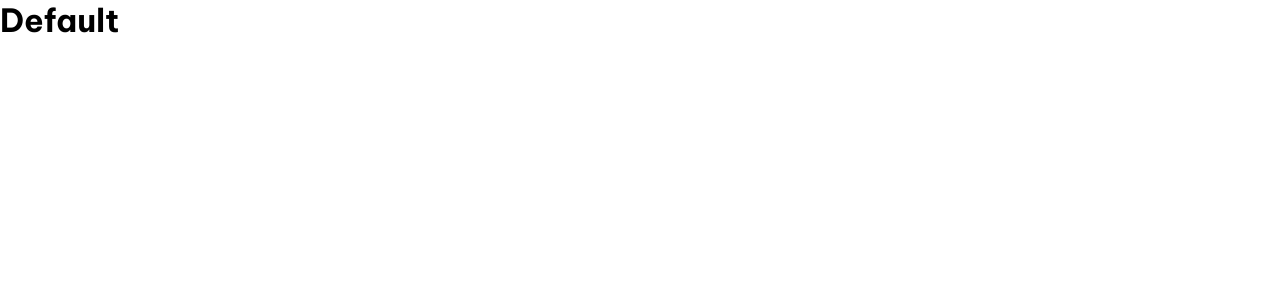
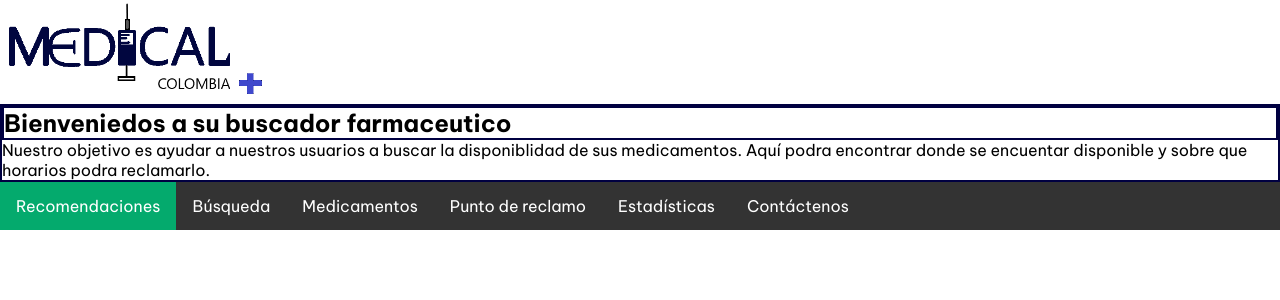
Before and after one commit to Nealrovi/medical-site, an Angular app: page / in a window 1280 px wide. Shown: the top 300 px of the page. Built offline with nearby package versions, Linux system fonts and the light colour scheme.

Commit message:
Se elaboraron las plantillas comunes en la pagina.

```diff
--- /dev/null
+++ b/src/app/app.html
@@ -0,0 +1,2 @@
+<app-header></app-header> <app-descriptor></app-descriptor>
+<app-nav-bar></app-nav-bar>
--- a/src/app/app.ts
+++ b/src/app/app.ts
@@ -1,13 +1,14 @@
 import {Component} from '@angular/core';
+import { Header } from "src/header/header";
+import { Descriptor } from "src/descriptor/descriptor";
+import { NavBar } from "src/nav-bar/nav-bar";
 
 @Component({
   selector: 'app-root',
-  imports: [],
-  template: `
-    <h1>Default</h1>
-  `,
+  imports: [Header, Descriptor, NavBar],
+  templateUrl: "./app.html",
   styleUrls: ['./app.css'],
 })
 export class App {
-  title = 'default';
+  title = 'Medical Colombia';
 }
--- /dev/null
+++ b/src/descriptor/descriptor.css
@@ -0,0 +1,6 @@
+.contorno-texto {
+  border: 2px solid rgb(0, 0, 65);
+}
+.contorno-subtitulo {
+  border: 2px solid rgb(0, 0, 65);
+}
--- /dev/null
+++ b/src/descriptor/descriptor.html
@@ -0,0 +1,9 @@
+<div class="contorno-texto">
+  <h2 class="contorno-subtitulo">Bienveniedos a su buscador farmaceutico</h2>
+
+  <p>
+    Nuestro objetivo es ayudar a nuestros usuarios a buscar la disponiblidad de
+    sus medicamentos. Aquí podra encontrar donde se encuentar disponible y sobre
+    que horarios podra reclamarlo.
+  </p>
+</div>
--- /dev/null
+++ b/src/descriptor/descriptor.ts
@@ -0,0 +1,11 @@
+import { Component } from '@angular/core';
+
+@Component({
+  selector: 'app-descriptor',
+  imports: [],
+  templateUrl: "descriptor.html",
+  styleUrls: ['descriptor.css'],
+})
+export class Descriptor {
+
+}
--- /dev/null
+++ b/src/header/header.css
@@ -0,0 +1,4 @@
+.medical-logo {
+  width: auto; /* Define el ancho en píxeles */
+  height: 100px; /* Define la altura en píxeles */
+}
--- /dev/null
+++ b/src/header/header.html
@@ -0,0 +1,7 @@
+<div class="contenedor">
+  <img
+    src="/assets/header/LOGO.png"
+    alt="logo_principal"
+    class="medical-logo"
+  />
+</div>
--- /dev/null
+++ b/src/header/header.ts
@@ -0,0 +1,11 @@
+import { Component } from '@angular/core';
+
+@Component({
+  selector: 'app-header',
+  imports: [],
+  templateUrl: "header.html",
+  styleUrls: ['header.css'],
+})
+export class Header {
+
+}
--- a/src/main.ts
+++ b/src/main.ts
@@ -1,7 +1,3 @@
-/*
- *  Protractor support is deprecated in Angular.
- *  Protractor is used in this example for compatibility with Angular documentation tools.
- */
 import {bootstrapApplication, provideProtractorTestingSupport} from '@angular/platform-browser';
 import {App} from './app/app';
 
--- /dev/null
+++ b/src/nav-bar/nav-bar.css
@@ -0,0 +1,36 @@
+body {
+    margin: 0;
+    font-family: sans-serif;
+}
+
+.barra-pestanas ul {
+    list-style-type: none; /* Elimina las viñetas de la lista */
+    margin: 0;
+    padding: 0;
+    overflow: hidden; /* Limpia los floats */
+    background-color: #333; /* Color de fondo de la barra */
+}
+
+.barra-pestanas li {
+    float: left; /* Coloca los elementos de la lista horizontalmente */
+}
+
+.barra-pestanas li a {
+    display: block; /* Hace que todo el área del enlace sea clicable */
+    color: white;
+    text-align: center;
+    padding: 14px 16px;
+    text-decoration: none; /* Elimina el subrayado de los enlaces */
+    transition: background-color 0.3s; /* Añade una transición suave al pasar el cursor */
+}
+
+/* Cambia el color de fondo cuando se pasa el cursor */
+.barra-pestanas li a:hover {
+    background-color: #111;
+}
+
+/* Estilo para la pestaña activa/seleccionada */
+.barra-pestanas li a.active {
+    background-color: #04AA6D;
+    color: white;
+}
--- /dev/null
+++ b/src/nav-bar/nav-bar.html
@@ -0,0 +1,10 @@
+<nav class="barra-pestanas">
+  <ul>
+    <li><a class="active" href="#inicio">Recomendaciones</a></li>
+    <li><a href="#servicios">Búsqueda</a></li>
+    <li><a href="#blog">Medicamentos</a></li>
+    <li><a href="#blog">Punto de reclamo</a></li>
+    <li><a href="#blog">Estadísticas</a></li>
+    <li><a href="#contacto">Contáctenos</a></li>
+  </ul>
+</nav>
--- /dev/null
+++ b/src/nav-bar/nav-bar.ts
@@ -0,0 +1,11 @@
+import { Component } from '@angular/core';
+
+@Component({
+  selector: 'app-nav-bar',
+  imports: [],
+  templateUrl: "nav-bar.html",
+  styleUrls: ['nav-bar.css'],
+})
+export class NavBar {
+
+}
```
Also changed, not shown: src/assets/header/LOGO.png (added).
